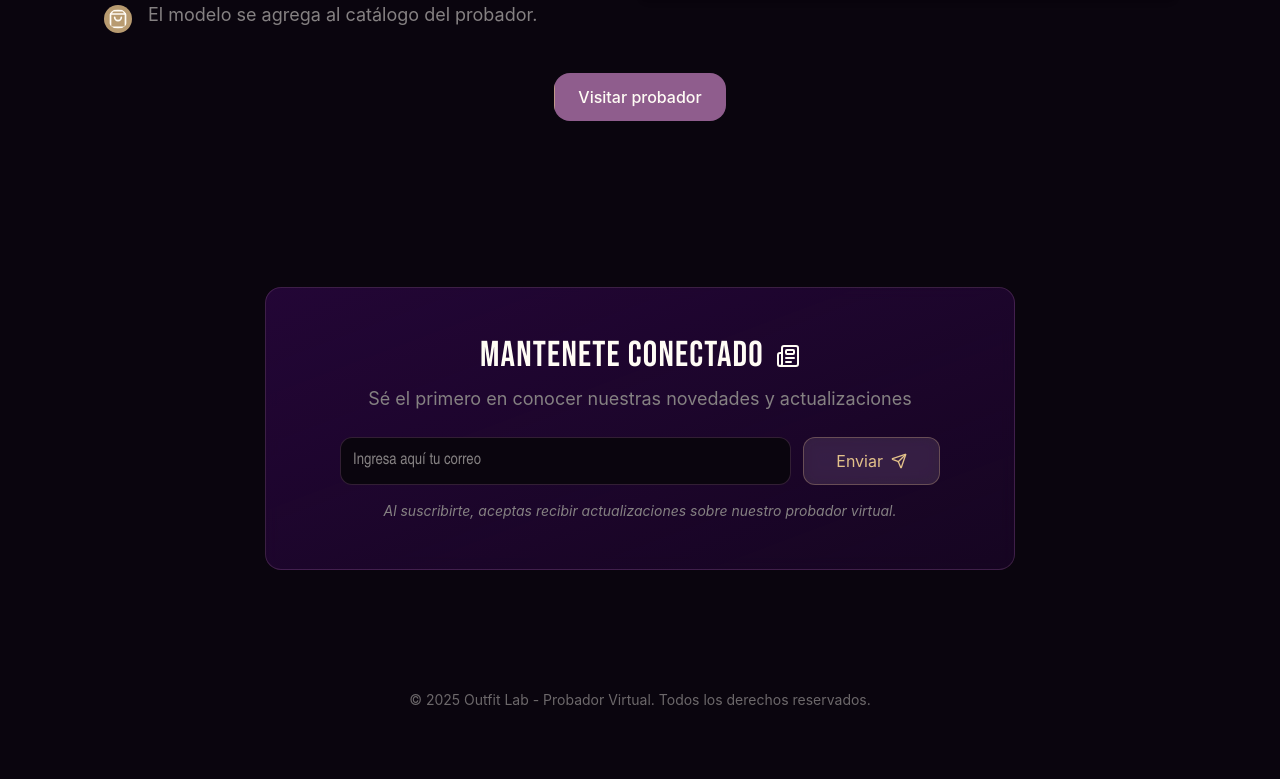
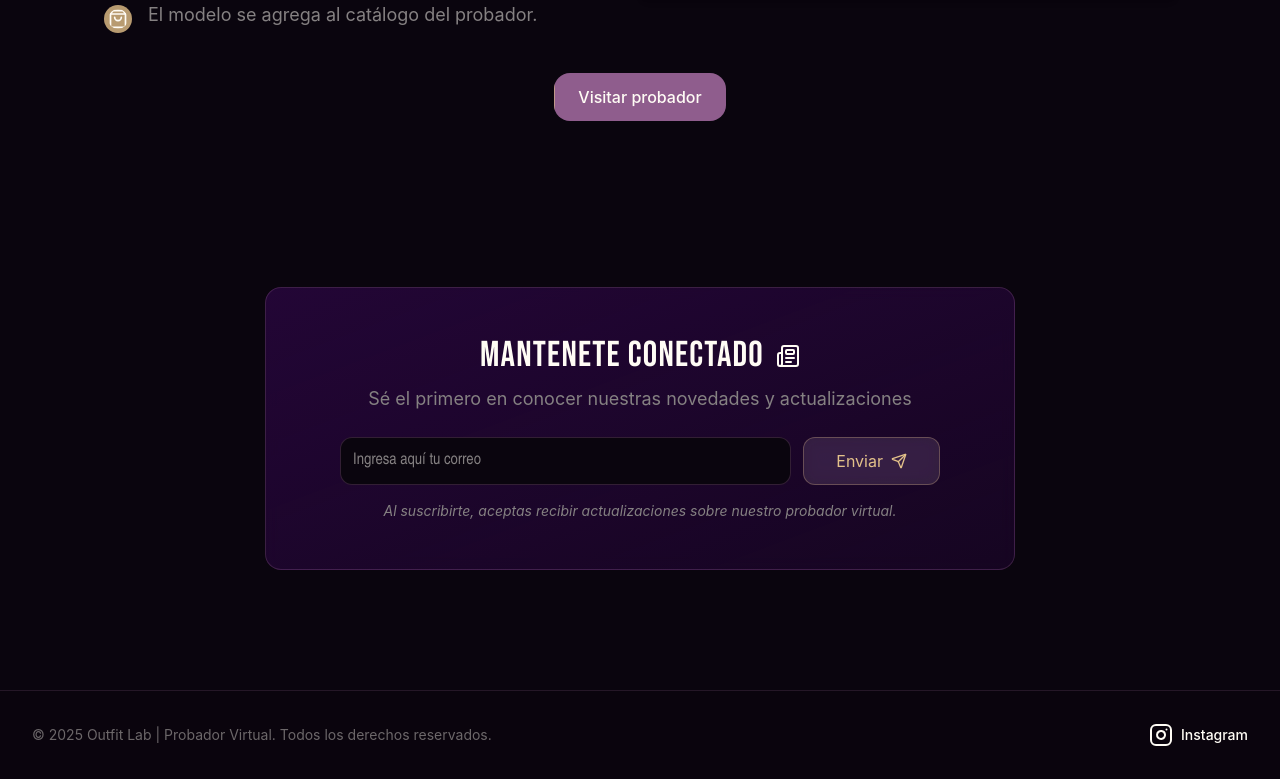
Before and after one commit to Outfit-Lab-TPI/frontend, a React (Vite) app: page / in a window 1280 px wide. Shown: the part 3335-4114 px from the top of the page. Before the commit the page ends 4057 px from the top, so only its background shows below. Built offline with nearby package versions, Linux system fonts and the light colour scheme; no server answers.

Commit message:
feat/refactor-footer

```diff
--- a/src/components/layout/Footer.jsx
+++ b/src/components/layout/Footer.jsx
@@ -1,9 +1,21 @@
+import { Instagram } from "lucide-react";
+
 export default function FooterSection() {
   return (
-    <footer className="mt-16 mb-3 text-center space-y-4">
-      <p className="text-[#fffcf5]/40 text-sm">
-        © 2025 Outfit Lab - Probador Virtual. Todos los derechos reservados.
-      </p>
+    <footer className="mt-16 p-8 bg-[#0a050e]/90 text-center text-sm text-[#fffcf5]/40 space-y-4  border-t border-[#926490]/20">
+      <div className="flex flex-col-reverse sm:flex-row justify-between items-center gap-6 max-w-[1500px] mx-auto">
+        <p>
+          © 2025 Outfit Lab | Probador Virtual. Todos los derechos reservados.
+        </p>
+        <a
+          href="https://www.instagram.com/outfit__lab__/"
+          target="_blank"
+          rel="noopener noreferrer"
+          className="flex items-center gap-2 text-[#fffcf5] hover:text-[#e3c18a] cursor-pointer"
+        >
+          <Instagram className="size-6" /> Instagram
+        </a>
+      </div>
     </footer>
   );
 }
```
